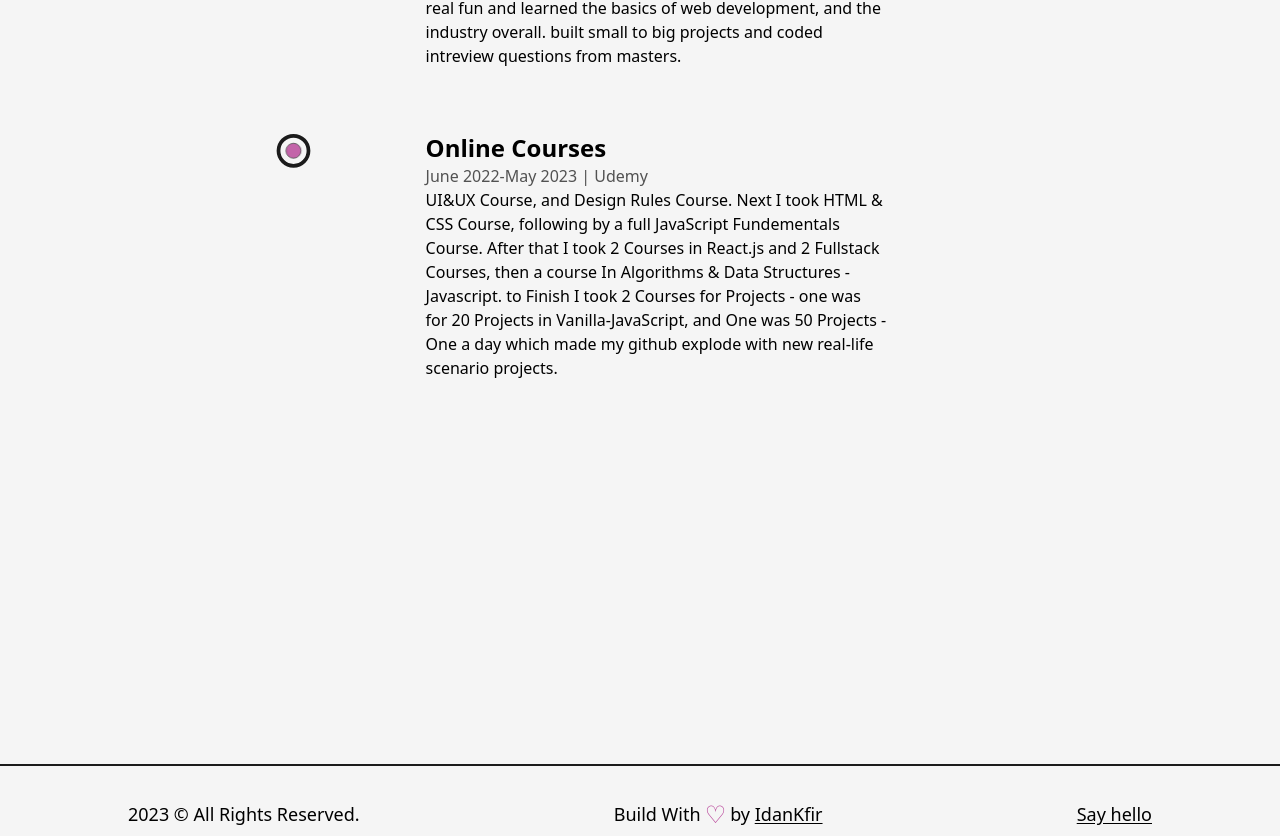
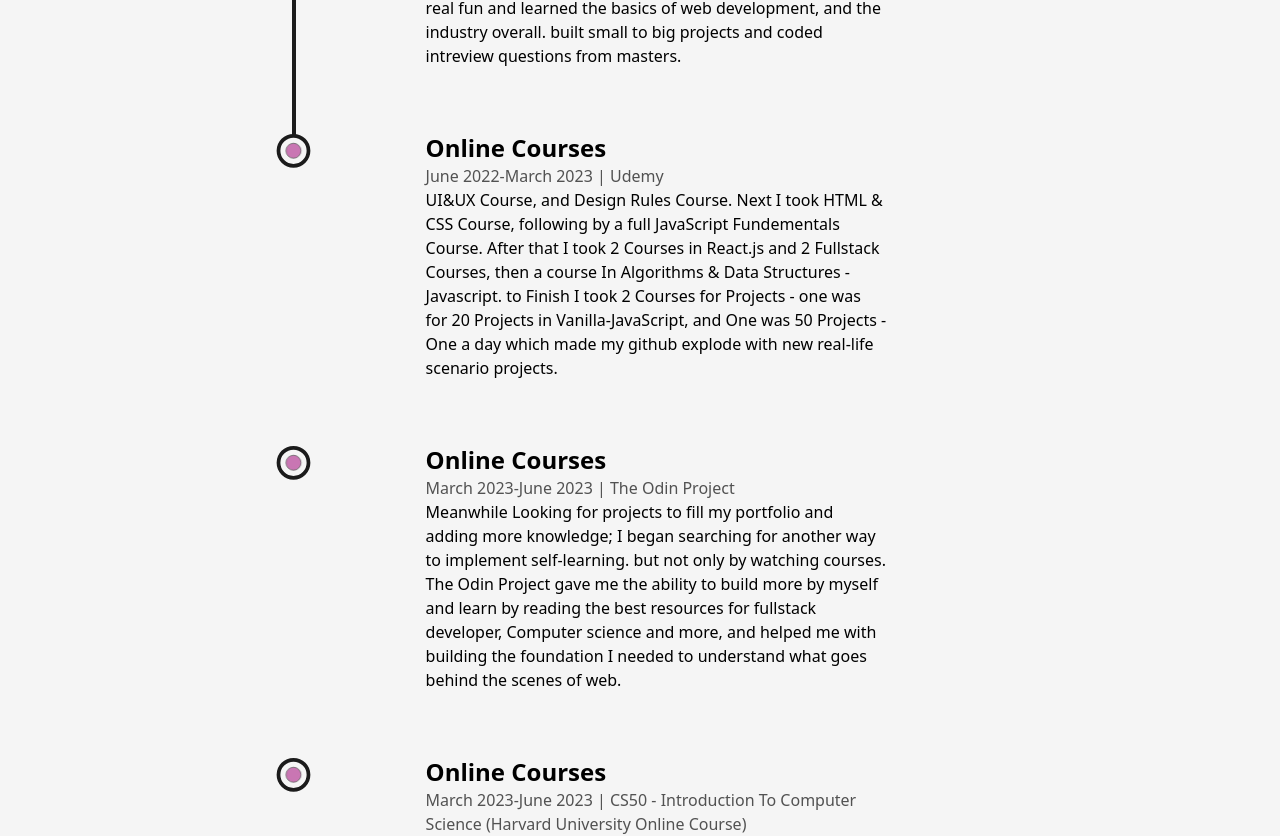
Before and after one commit to IdanKfir/NextJS-portfolio, a Next.js app: page /about in a window 1280 px wide. Shown: the part 3760-4596 px from the top of the page. Built offline with nearby package versions, Linux system fonts and the light colour scheme.

Commit message:
Added Education section content

```diff
--- a/src/components/Education.js
+++ b/src/components/Education.js
@@ -57,7 +57,7 @@
           />
           <Details
             type='Online Courses'
-            time='June 2022-May 2023 '
+            time='June 2022-March 2023 '
             place='Udemy'
             info='UI&UX Course, and Design Rules Course.
 Next I took HTML & CSS Course, following by a full JavaScript Fundementals Course.
@@ -66,6 +66,25 @@
 and One was 50 Projects - One a day which made my github explode with new real-life scenario projects.
 '
           />
+          <Details
+            type='Online Courses'
+            time='March 2023-June 2023 '
+            place='The Odin Project'
+            info='Meanwhile Looking for projects to fill my portfolio and adding more knowledge; I began
+            searching for another way to implement self-learning. but not only by watching courses.
+            The Odin Project gave me the ability to build more by myself and learn by reading the best resources
+            for fullstack developer, Computer science and more, and helped me with building the foundation I needed to understand what goes behind the scenes of web.
+'
+          />
+          <Details
+            type='Online Courses'
+            time='March 2023-June 2023 '
+            place='CS50 - Introduction to Computer Science (Harvard University Online Course)'
+            info='While Doing The Odin Project I took this course which compliment each other.
+            it helped me understand more the concepts of web, computer science, C Language,
+            Python, SQL Databases,
+             Algorithms & Data Structures and more!'
+          />
         </ul>
       </div>
     </div>
```
